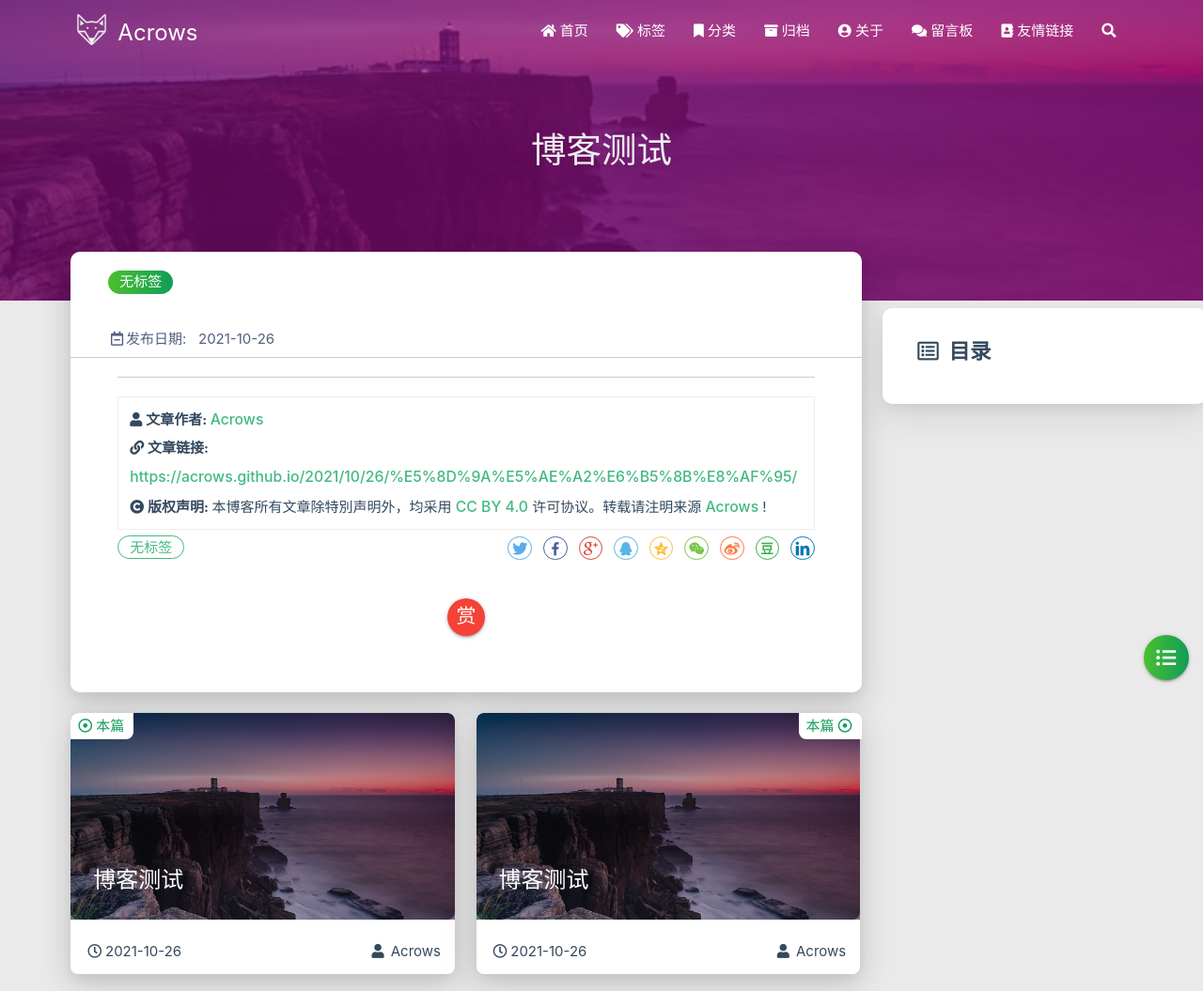
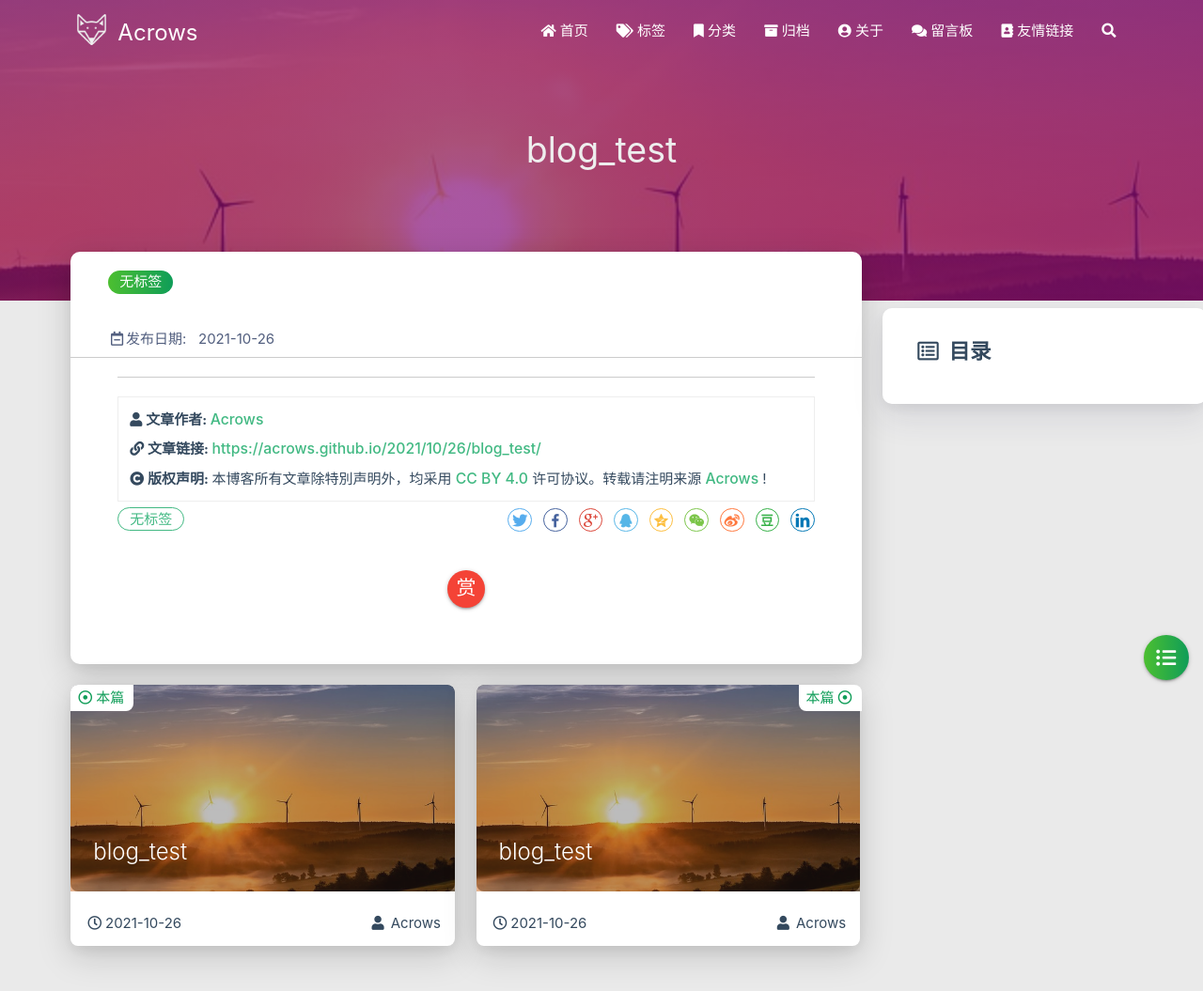
Before and after one commit to acrows/acrows.github.io, a plain HTML site: page 2021/10/26/blog_test/index.html in a window 1280 px wide. Shown: the top 1055 px of the page at 94% size. Drawn offline with Linux system fonts and the light colour scheme; some packages are replaced by stand-ins of ours; no server answers; a script that the page names is missing.

Commit message:
Site updated: 2021-10-26 12:50:00

```diff
--- a/2021/10/26/博客测试/index.html
+++ b/2021/10/26/blog_test/index.html
@@ -4,8 +4,8 @@
 
 <head>
     <meta charset="utf-8">
-    <meta name="keywords" content="博客测试, Acrows">
-    <meta name="description" content="博客测试 | Acrows">
+    <meta name="keywords" content="blog_test, Acrows">
+    <meta name="description" content="blog_test | Acrows">
     <meta http-equiv="X-UA-Compatible" content="IE=edge">
     <meta name="viewport" content="width=device-width, initial-scale=1.0, user-scalable=no">
     <meta name="renderer" content="webkit|ie-stand|ie-comp">
@@ -17,7 +17,7 @@
     <!-- Global site tag (gtag.js) - Google Analytics -->
 
 
-    <title>博客测试 | Acrows</title>
+    <title>blog_test | Acrows</title>
     <link rel="icon" type="image/png" href="/favicon.png">
 
     <link rel="stylesheet" type="text/css" href="/libs/awesome/css/all.min.css">
@@ -309,12 +309,12 @@
 
 
 
-<div class="bg-cover pd-header post-cover" style="background-image: url('/medias/featureimages/2.jpg')">
+<div class="bg-cover pd-header post-cover" style="background-image: url('/medias/featureimages/23.jpg')">
     <div class="container" style="right: 0px;left: 0px;">
         <div class="row">
             <div class="col s12 m12 l12">
                 <div class="brand">
-                    <h1 class="description center-align post-title">博客测试</h1>
+                    <h1 class="description center-align post-title">blog_test</h1>
                 </div>
             </div>
         </div>
@@ -489,7 +489,7 @@
                     </i>
                 </span>
                 <span class="reprint-info">
-                    <a href="https://acrows.github.io/2021/10/26/%E5%8D%9A%E5%AE%A2%E6%B5%8B%E8%AF%95/">https://acrows.github.io/2021/10/26/%E5%8D%9A%E5%AE%A2%E6%B5%8B%E8%AF%95/</a>
+                    <a href="https://acrows.github.io/2021/10/26/blog_test/">https://acrows.github.io/2021/10/26/blog_test/</a>
                 </span>
             </div>
             <div class="reprint__notice">
@@ -701,13 +701,13 @@
                 <i class="far fa-dot-circle"></i>&nbsp;本篇
             </div>
             <div class="card">
-                <a href="/2021/10/26/%E5%8D%9A%E5%AE%A2%E6%B5%8B%E8%AF%95/">
+                <a href="/2021/10/26/blog_test/">
                     <div class="card-image">
 
 
-                        <img src="/medias/featureimages/2.jpg" class="responsive-img" alt="博客测试">
+                        <img src="/medias/featureimages/23.jpg" class="responsive-img" alt="blog_test">
 
-                        <span class="card-title">博客测试</span>
+                        <span class="card-title">blog_test</span>
                     </div>
                 </a>
                 <div class="card-content article-content">
@@ -739,13 +739,13 @@
                 本篇&nbsp;<i class="far fa-dot-circle"></i>
             </div>
             <div class="card">
-                <a href="/2021/10/26/%E5%8D%9A%E5%AE%A2%E6%B5%8B%E8%AF%95/">
+                <a href="/2021/10/26/blog_test/">
                     <div class="card-image">
 
 
-                        <img src="/medias/featureimages/2.jpg" class="responsive-img" alt="博客测试">
+                        <img src="/medias/featureimages/23.jpg" class="responsive-img" alt="blog_test">
 
-                        <span class="card-title">博客测试</span>
+                        <span class="card-title">blog_test</span>
                     </div>
                 </a>
                 <div class="card-content article-content">
```
Also changed, not shown: archives/2021/10/index.html (+3 -3 lines), archives/2021/index.html (+3 -3 lines), archives/index.html (+3 -3 lines), index.html (+3 -3 lines).
